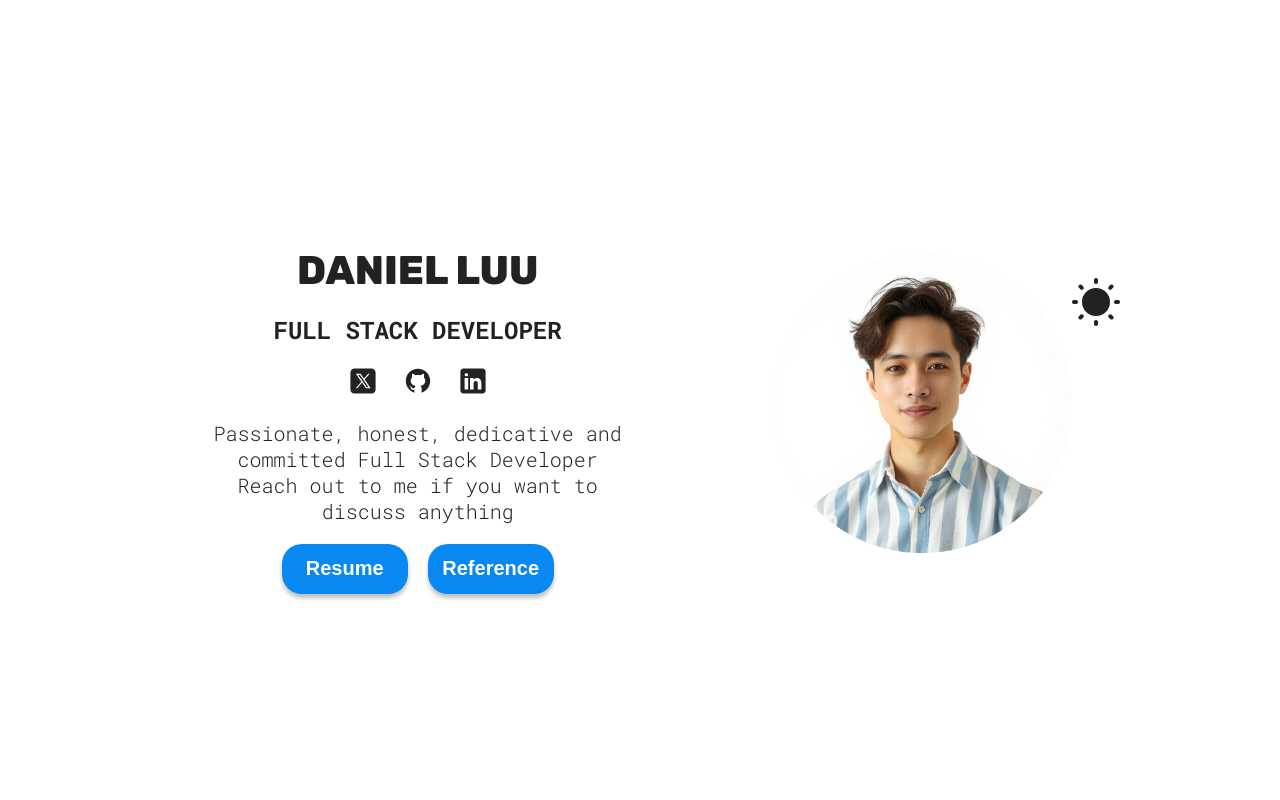
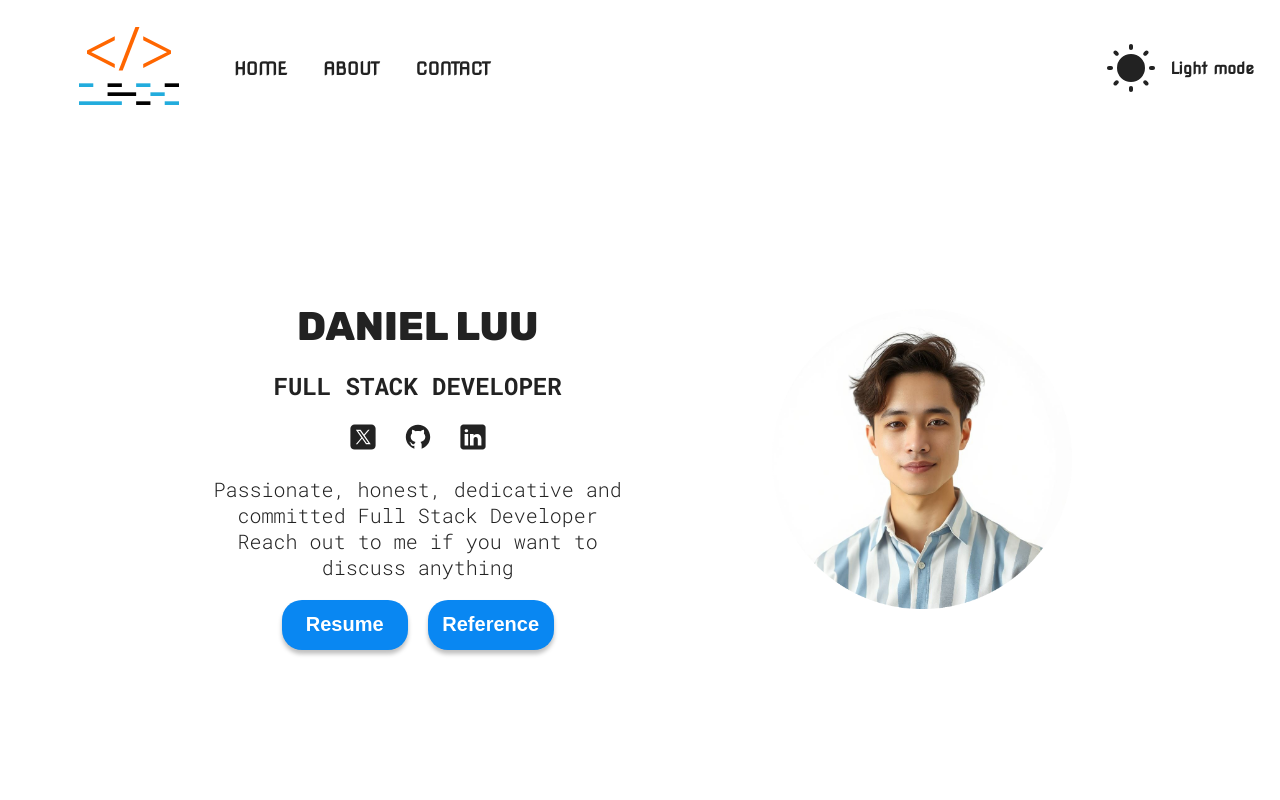
Before and after one commit to haidang2705/DanielLuu_Portfolio, a React (Vite) app: page / in a window 1280 px wide. Shown: the top 800 px of the page. Built offline with nearby package versions, Linux system fonts and the light colour scheme.

Commit message:
UI-105: Add navbar and styling

```diff
--- a/index.html
+++ b/index.html
@@ -6,6 +6,7 @@
     <meta name="viewport" content="width=device-width, initial-scale=1.0" />
     <link rel="preconnect" href="https://fonts.googleapis.com" />
     <link rel="preconnect" href="https://fonts.gstatic.com" crossorigin />
+    <link href='https://fonts.googleapis.com/css?family=Nova Square' rel='stylesheet'>
     <link
       href="https://fonts.googleapis.com/css2?family=Roboto+Mono:wght@100..700&family=Rubik:wght@800&display=swap"
       rel="stylesheet" />
--- a/package.json
+++ b/package.json
@@ -10,7 +10,9 @@
     "preview": "vite preview"
   },
   "dependencies": {
+    "bootstrap": "^5.3.3",
     "react": "^18.2.0",
+    "react-bootstrap": "^2.10.4",
     "react-dom": "^18.2.0"
   },
   "devDependencies": {
--- a/src/App.css
+++ b/src/App.css
@@ -22,7 +22,7 @@ body {
   background-color: var(--background-color);
   display: flex;
   justify-content: center;
-  margin: 100px auto 60px;
+  margin: 0 auto 60px;
 }
 
 #root {
--- a/src/sections/Hero/Hero.jsx
+++ b/src/sections/Hero/Hero.jsx
@@ -16,9 +16,6 @@ function Hero() {
           className={styles.hero}
           alt="Profile picture of Daniel"
         />
-        <div className={styles.colorMode} onClick={toggleTheme}>
-          {theme === "light" ? <Icons.SunIcon /> : <Icons.MoonIcon />}
-        </div>
       </div>
       <div className={styles.info}>
         <h1>
--- a/src/sections/Hero/HeroStyles.module.css
+++ b/src/sections/Hero/HeroStyles.module.css
@@ -5,7 +5,7 @@
   text-align: center;
   height: 60dvh;
   min-height: 40px;
-  margin-top: 60px;
+  margin-top: 100px;
   margin-bottom: 40px;
 
   .hero {
@@ -55,22 +55,15 @@
   }
 }
 
-.colorModeContainer {
-  position: relative;
-}
-
-.colorMode {
-  position: absolute;
-  top: 25px; /* Adjust as needed to vertically align the icon */
-  left: 80%; /* Adjust the right margin if it's too close to the edge */
-  width: 25px;
-}
 
 .colorMode:hover {
   cursor: pointer;
 }
 
 .description {
+  display: flex;
+  justify-content: center;
+  align-self: center;
   max-width: 35ch;
 }
 
--- a/src/sections/Navbar/Navbar.jsx
+++ b/src/sections/Navbar/Navbar.jsx
@@ -1,9 +1,34 @@
 import React from "react";
 import styles from "./Navbar.module.css";
+import { NavLink } from "react-bootstrap";
+import Icons from "../../statics";
+import { useTheme } from "../../common/ThemeContext";
+
 
 const Navbar = () => {
+
+  const {theme, toggleTheme} = useTheme();
+  const themeMode = theme === "light" ? "Light mode" : "Dark mode";
+
   return (
-    <div className="styles.container"></div>
+    <nav className={styles.navbar}>
+      <div className={styles.logo}>{<Icons.CodingIcon/>}</div>
+      <ul className={styles.links}>
+        <li>
+          <NavLink to="/">HOME</NavLink>
+        </li>
+        <li>
+          <NavLink to="/about">ABOUT</NavLink>
+        </li>
+        <li>
+          <NavLink to="/contact">CONTACT</NavLink>
+        </li>
+        <li onClick={toggleTheme}>
+          {theme === "light" ? <Icons.SunIcon /> : <Icons.MoonIcon /> }
+          <span>{themeMode}</span>
+        </li>
+      </ul>
+    </nav>
   )
 }
 
--- a/src/sections/Navbar/Navbar.module.css
+++ b/src/sections/Navbar/Navbar.module.css
@@ -0,0 +1,80 @@
+[data-theme='dark'] {
+  --background-color: #222;
+  --btn-color: #fff;
+  --btn-text-color: #222;
+  --project-card-bg: #fff;
+  --text-color: #fff;
+  --form-text-color: #fff;
+  --footer-text-color: #bbb;
+}
+
+.navbar {
+    display: flex;
+    align-items: center;
+    background-color: var(--background-color);
+    padding: 1rem;
+    gap: 15px;
+    margin-bottom: 20px;
+    width: 100%;
+  }
+
+  .logo {
+    width: 60px;
+  }
+
+  .links {
+    display: flex;
+    align-items: center; /* Vertically aligns items */
+    font-weight: bold;
+    font-family: 'Nova Square';
+    width: 100%; /* Ensures the links take up the full width available */
+  }
+
+  .links li {
+    margin-right: 1rem;
+    display: flex;
+    align-items: center; /* Ensure each list item content is aligned vertically */
+  }
+
+  .links li:last-child {
+    position: absolute;
+    right: 5px;
+    color: var(--text-color);
+    text-align: right;
+    cursor: pointer;
+  }
+
+  .links li:last-child span {
+    display: none;
+  }
+
+  .links li a {
+    color: var(--text-color);
+    text-decoration: none;
+    font-size: 1.1rem;
+  }
+
+  .links li a:hover {
+    color: #f39c12;
+  }
+
+  @media (width >= 820px) {
+    .logo {
+      width: 100px;
+    }
+
+    .links {
+      gap: 20px;
+      width: auto;
+    }
+
+    .links li:last-child {
+      position: absolute;
+      gap: 15px;
+      right: 10px;
+    }
+
+    .links li:last-child span {
+      display: inline;
+    }
+  }
--- /dev/null
+++ b/src/statics/Coding.jsx
@@ -0,0 +1,10 @@
+import React from 'react';
+import CodeIcon from "../assets/CodingIcon.svg";
+
+const CodingIcon = () => {
+  return (
+    <img src={CodeIcon} alt="Coding Icon" />
+  )
+}
+
+export default CodingIcon
--- a/src/statics/index.jsx
+++ b/src/statics/index.jsx
@@ -6,6 +6,7 @@ import DarkGithubIcon from "./DarkGithub";
 import LightGithubIcon from "./LightGithub";
 import DarkLinkedInIcon from "./DarkLinkedIn";
 import LightLinkedInIcon from "./LightLinkedIn";
+import CodingIcon from "./Coding";
 
 
 const Icons = {
@@ -16,7 +17,8 @@ const Icons = {
   DarkGithubIcon,
   LightGithubIcon,
   DarkLinkedInIcon,
-  LightLinkedInIcon
+  LightLinkedInIcon,
+  CodingIcon
 };
 
 export default Icons;
```
Also changed, not shown: src/assets/CodingIcon.svg (added), 1 other file (tests, documents, lock files or other folders).
